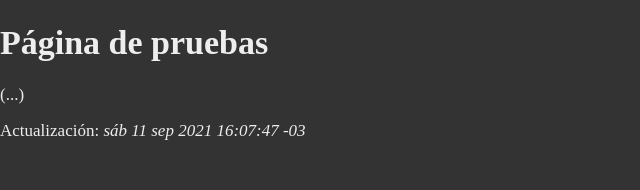
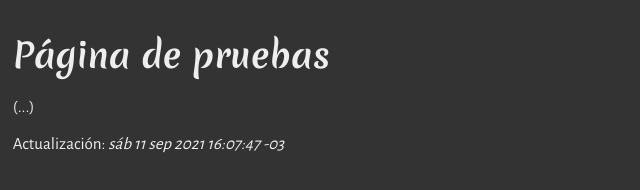
Before and after one commit to caalma-documentos/pagina-para-pruebas, a plain HTML site: page index.html in a window 1280 px wide. Shown: the whole page, without its empty margins (0-640 px from the left). Drawn offline with nearby package versions, Linux system fonts and the light colour scheme.

Commit message:
estilo tipografico

```diff
--- a/css/style.css
+++ b/css/style.css
@@ -1,3 +1,6 @@
+* {
+    font-family: 'Alegreya Sans', sans-serif;
+}
 body {
     background-color: #333;
     color: #eee;
@@ -5,3 +8,11 @@ body {
     width: 100vw;
     height: 100vh;
 }
+
+h1 {
+    font-family: 'Merienda', cursive;
+}
+
+.content {
+    padding: 1vw;
+}
--- a/index.html
+++ b/index.html
@@ -4,11 +4,17 @@
     <meta charset="UTF-8">
     <meta http-equiv="X-UA-Compatible" content="IE=edge">
     <meta name="viewport" content="width=device-width, initial-scale=1.0">
+
+    <link rel="preconnect" href="https://fonts.googleapis.com">
+    <link rel="preconnect" href="https://fonts.gstatic.com" crossorigin>
+    <link href="https://fonts.googleapis.com/css2?family=Alegreya+Sans:wght@100;400;700;900&family=Merienda:wght@400;700&display=swap" rel="stylesheet">
     <link rel="stylesheet" href="css/normalize-min.css">
     <link rel="stylesheet" href="css/style.css">
+
     <title>Página de pruebas</title>
 </head>
 <body>
+    <div class="content">
         <header>
             <h1>Página de pruebas</h1>
         </header>
@@ -18,5 +24,6 @@
         <footer>
             <p>Actualización: <em>sáb 11 sep 2021 16:07:47 -03</em></p>
         </footer>
+    </div>
 </body>
 </html>
```
Lines whose indentation alone changed are shown as unchanged.
